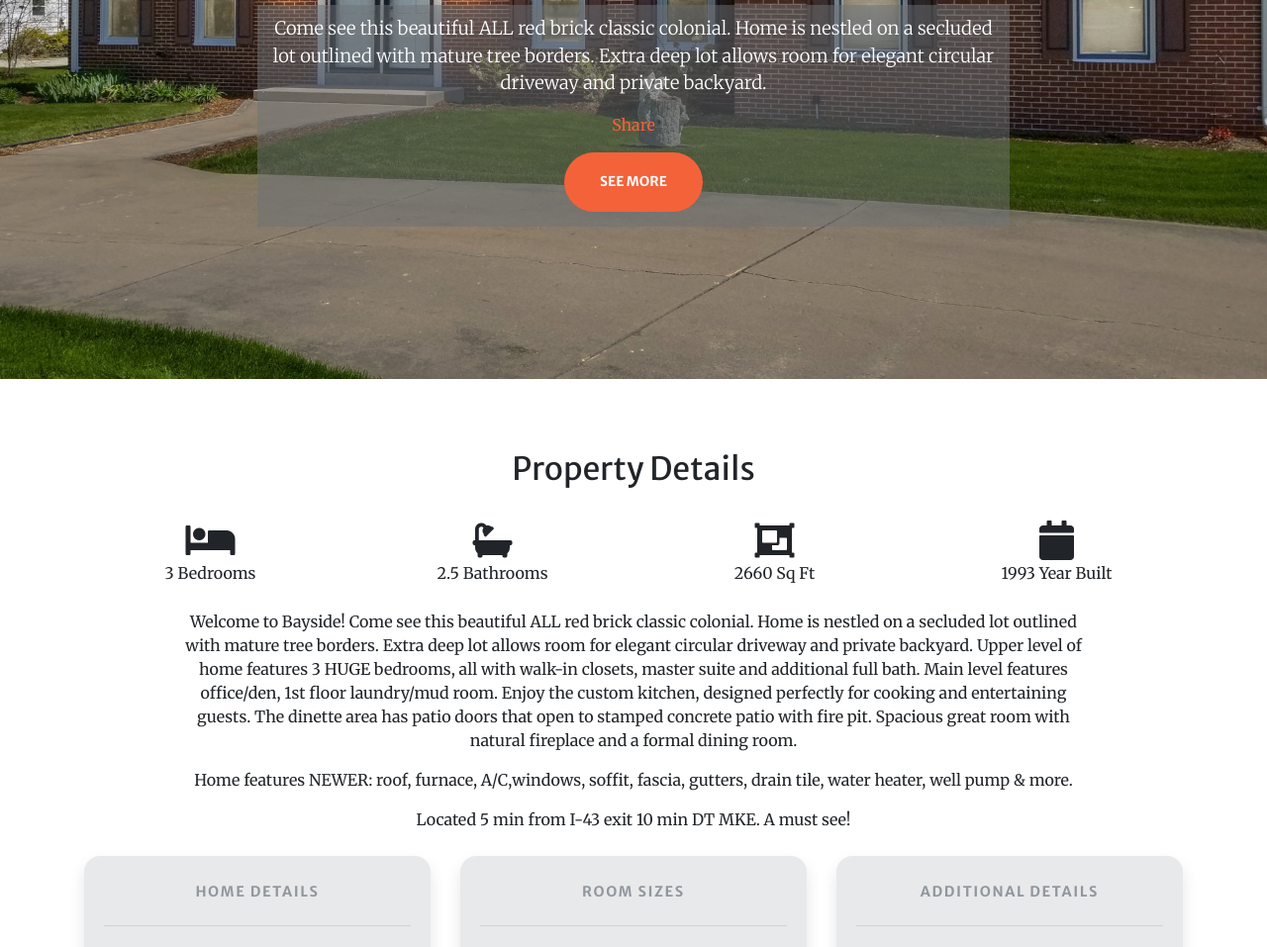
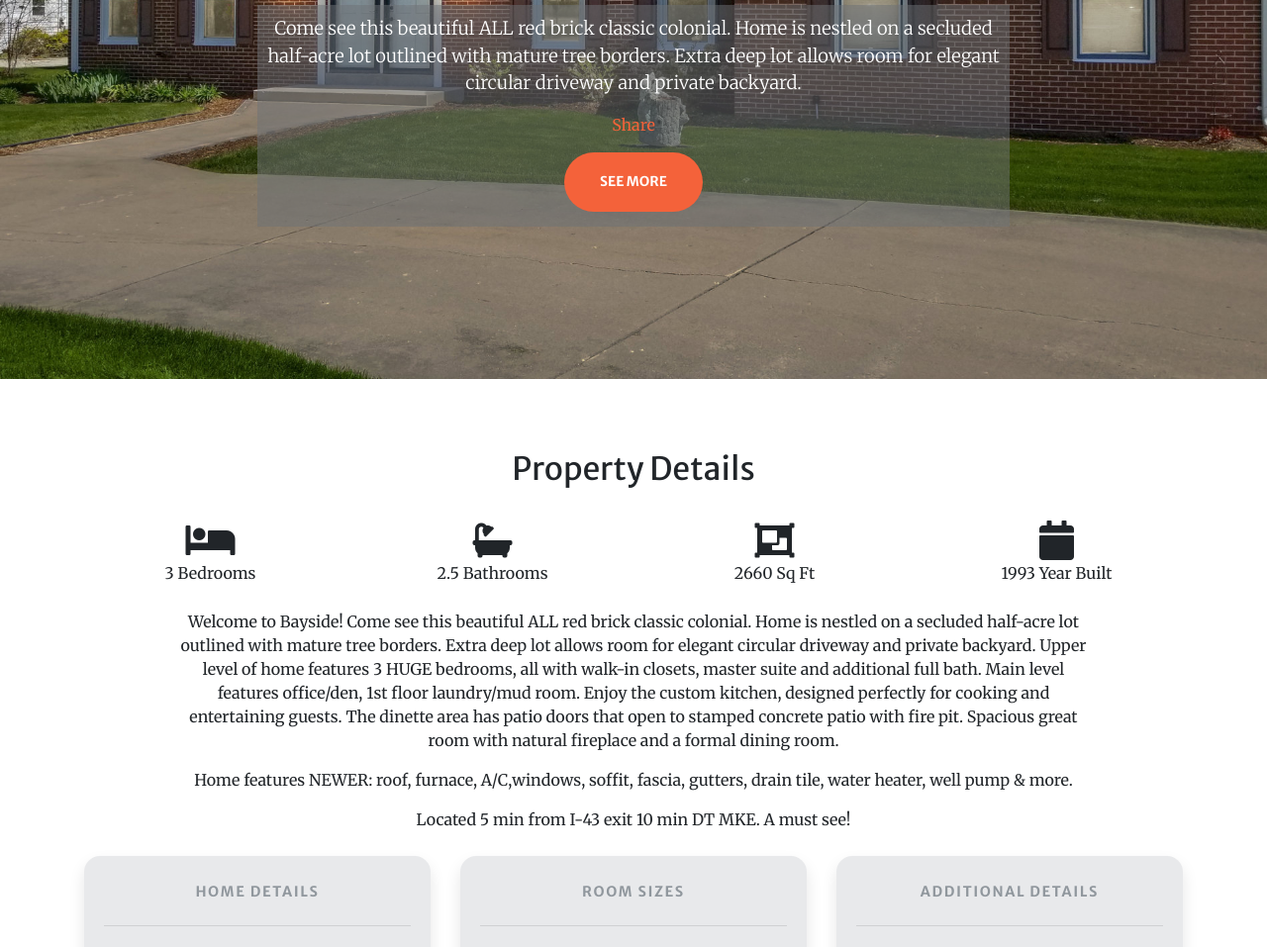
Before and after one commit to thedevolution/baysideredbrick.com, a website with bundled scripts: page index.html in a window 1280 px wide. Shown: the part 417-1374 px from the top of the page at 99% size. Built offline with nearby package versions, Linux system fonts and the light colour scheme.

Commit message:
Updated description

```diff
--- a/index.html
+++ b/index.html
@@ -15,7 +15,7 @@
   <meta charset="utf-8">
   <meta name="viewport" content="width=device-width, initial-scale=1, shrink-to-fit=no">
   <meta name="description" content="$349,900 - Come see this beautiful ALL red brick classic colonial. Home is
-  nestled on a secluded lot outlined with mature tree borders. Extra deep lot allows room for elegant circular
+  nestled on a secluded half-acre lot outlined with mature tree borders. Extra deep lot allows room for elegant circular
   driveway and private backyard">
   <meta name="author" content="Jon Michals Realty">
   <meta name="robots" content="index, follow">
@@ -96,7 +96,7 @@
         <div class="col-lg-8 align-self-baseline"
           style="background: rgba(111, 114, 119, 0.5);padding: 10px 10px 15px 10px;">
           <p class="text-white font-weight-light">Come see this beautiful ALL red brick classic colonial. Home is
-            nestled on a secluded lot outlined with mature tree borders. Extra deep lot allows room for elegant circular
+            nestled on a secluded half-acre lot outlined with mature tree borders. Extra deep lot allows room for elegant circular
             driveway and private backyard.
             <div class="fb-share-button" data-href="http://baysideredbrick.com" data-layout="button_count"
             data-size="large"><a target="_blank"
@@ -151,7 +151,7 @@
       <div class="row justify-content-center">
         <div class="col-lg-10 text-center" style="padding-top: 25px;">
           <p>
-          Welcome to Bayside! Come see this beautiful ALL red brick classic colonial. Home is nestled on a secluded lot
+          Welcome to Bayside! Come see this beautiful ALL red brick classic colonial. Home is nestled on a secluded half-acre lot
           outlined with mature tree borders. Extra deep lot allows room for elegant circular driveway and private
           backyard.
           Upper level of home features 3 HUGE bedrooms, all with walk-in closets, master suite and additional full bath.
```
